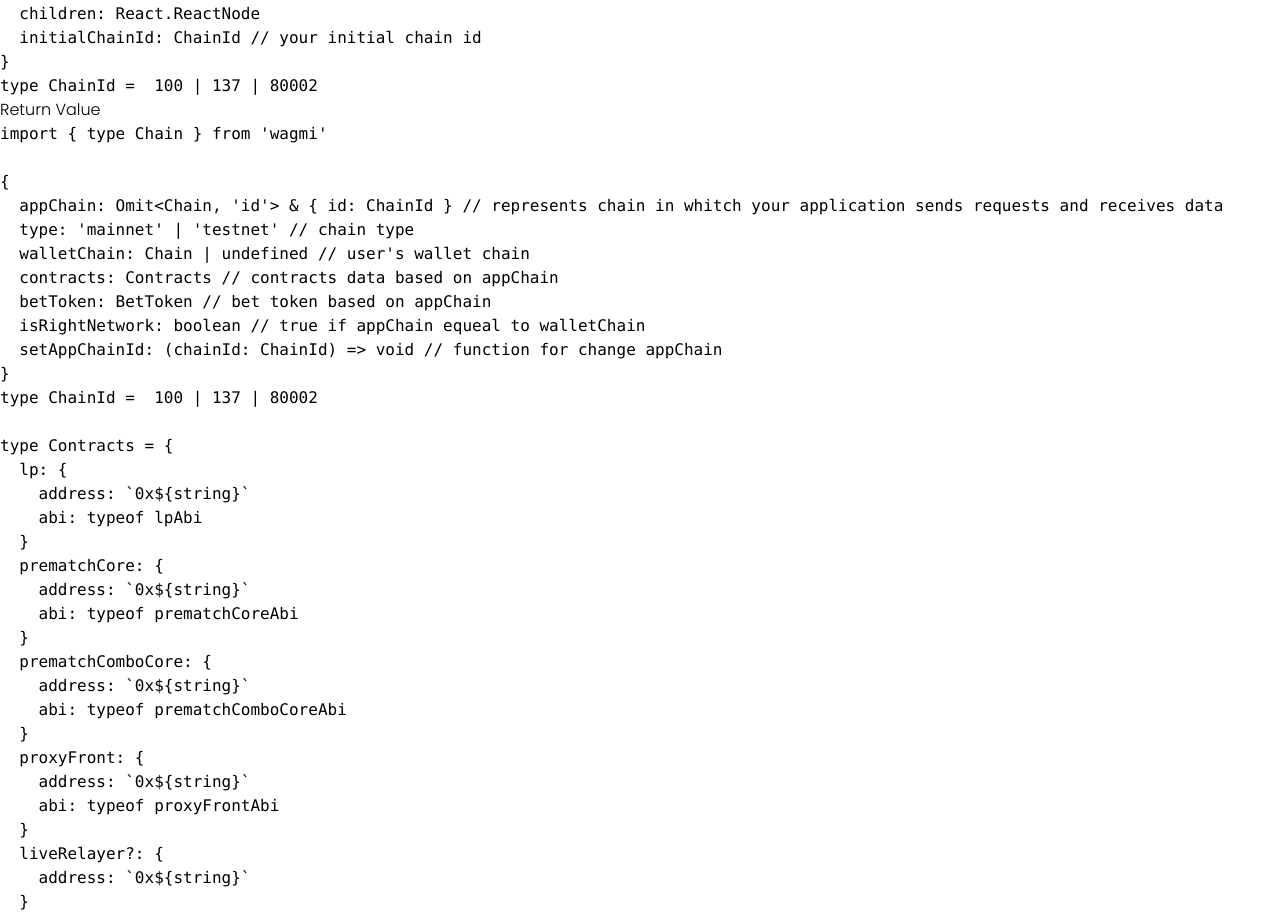
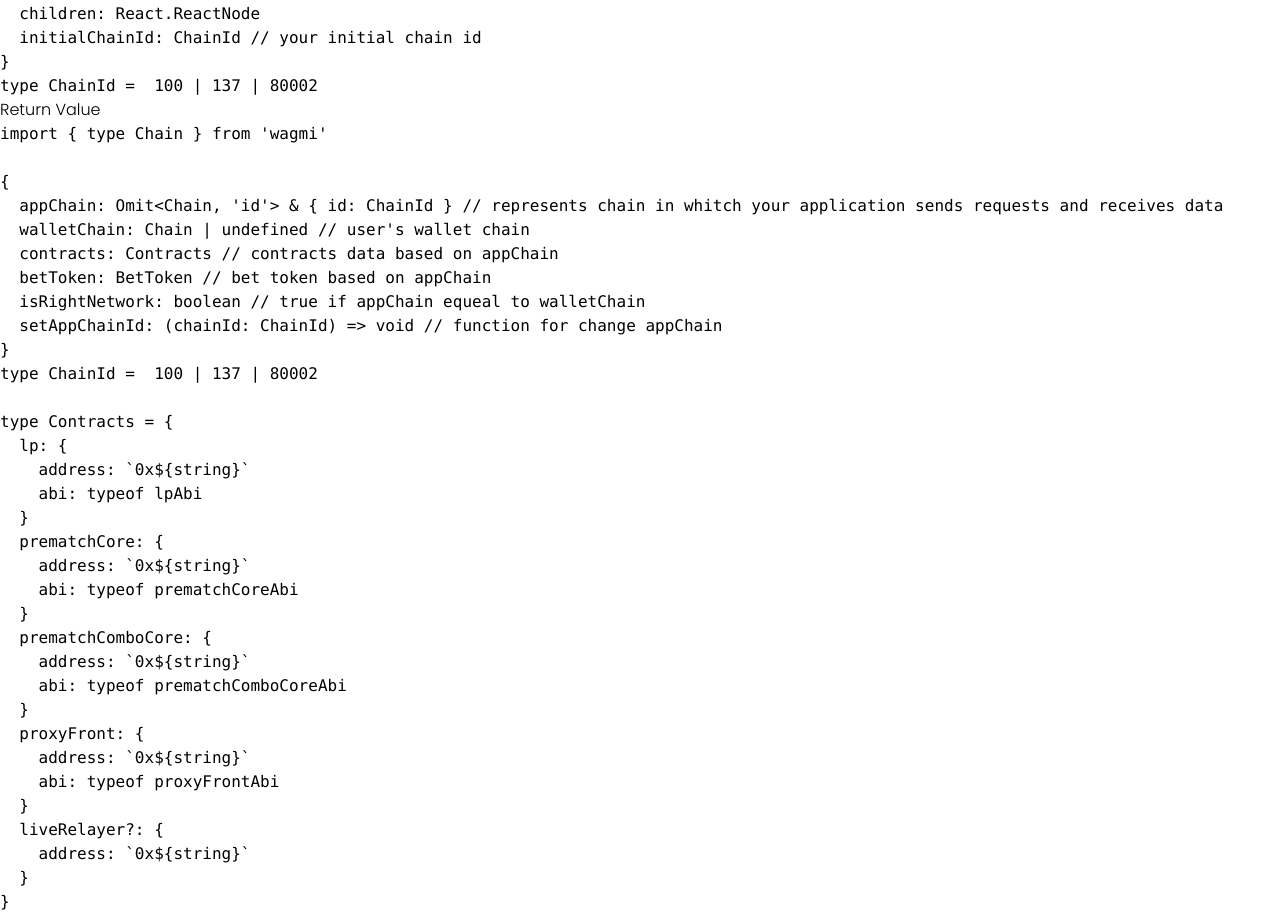
Before and after one commit to Azuro-protocol/gem-docs, a Next.js app: page /hub/apps/sdk/providers/chain in a window 1280 px wide. Shown: the part 1542-2458 px from the top of the page. Built offline with nearby package versions, Linux system fonts and the light colour scheme.

Commit message:
remove type

```diff
--- a/pages/hub/apps/sdk/providers/chain.mdx
+++ b/pages/hub/apps/sdk/providers/chain.mdx
@@ -97,7 +97,6 @@ import { type Chain } from 'wagmi'
 
 {
   appChain: Omit<Chain, 'id'> & { id: ChainId } // represents chain in whitch your application sends requests and receives data
-  type: 'mainnet' | 'testnet' // chain type
   walletChain: Chain | undefined // user's wallet chain
   contracts: Contracts // contracts data based on appChain
   betToken: BetToken // bet token based on appChain
--- a/pages/hub/releases/17-sdk-v3.3.mdx
+++ b/pages/hub/releases/17-sdk-v3.3.mdx
@@ -6,5 +6,4 @@ You can now switch the application mode to "live" for the Polygon network. [Read
 
 ## Updates
 - `minBet` info and new disableReason `BetslipDisableReason.BetAmountLowerThanMinBet` in [BetslipProvider](/hub/apps/sdk/providers/betslip)
-- `type` field in [ChainProvider](/hub/apps/sdk/providers/chain)
 - `liveBetAmount` => `minLiveBetAmount`
```
